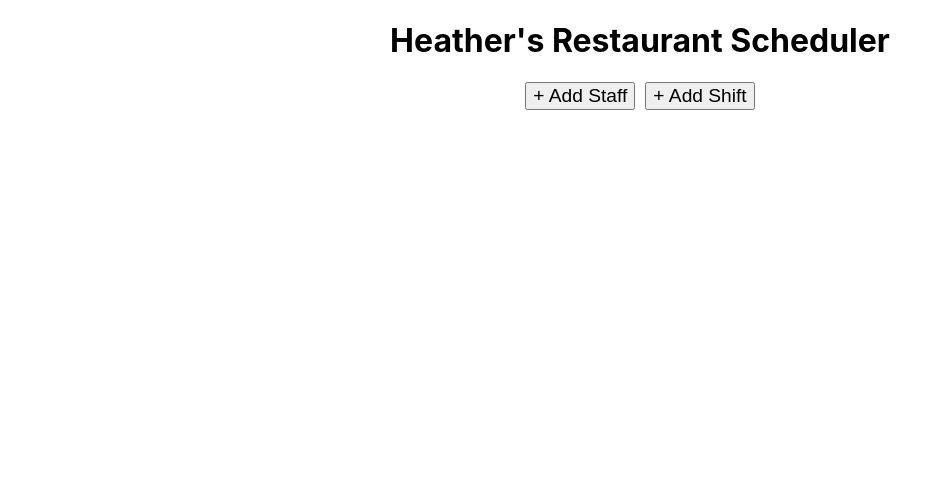
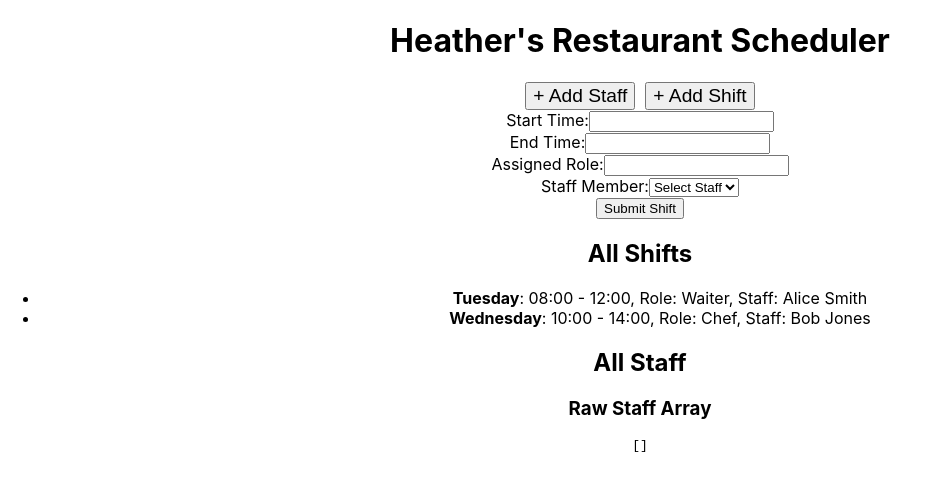
Before and after one commit to heathercaz/RestaurantStaffScheduler, a React (Create React App) app in the folder restaurant-scheduler/: page / in a window 1280 px wide. Both pictures are taken after a click on the button "+ Add Shift". Shown: the top 490 px of the page, without its empty margins (0-930 px from the left). Built offline with nearby package versions, Linux system fonts and the light colour scheme.

Commit message:
Added way to store staff member data

```diff
--- a/restaurant-scheduler/src/App.js
+++ b/restaurant-scheduler/src/App.js
@@ -10,6 +10,35 @@ function App() {
   const [submittedName, setResp] = useState('');
   const [showForm, setShowForm] = useState(false);
 
+  // Shift form state
+  const [showShiftForm, setShowShiftForm] = useState(false);
+  const [startTime, setStartTime] = useState('');
+  const [endTime, setEndTime] = useState('');
+  const [assignedRole, setAssignedRole] = useState('');
+  const [selectedStaff, setSelectedStaff] = useState('');
+
+  // Example staff list for dropdown (replace with backend data if needed)
+  const [staffList, setStaffList] = useState([]);
+  const foo = "bar";
+
+  // Example shift list for display (replace with backend data if needed)
+  const [shiftList, setShiftList] = useState([
+    {
+      day: 'Tuesday',
+      start_time: '08:00',
+      end_time: '12:00',
+      assigned_role: 'Waiter',
+      staff: 'Alice Smith'
+    },
+    {
+      day: 'Wednesday',
+      start_time: '10:00',
+      end_time: '14:00',
+      assigned_role: 'Chef',
+      staff: 'Bob Jones'
+    }
+  ]);
+
   const handleSubmit = async (e) => {
     e.preventDefault();
     const contact_info = {
@@ -17,15 +46,34 @@ function App() {
       phone_num: phoneNum,
       email: email
     };
-    console.log("Submitting:", { name, role, contact_info }); // Print submitted data to console
+    console.log("Submitting:", { name, role, contact_info });
     const response = await axios.post('http://localhost/php-backend/index.php', { name, role, contact_info });
     console.log(response);
-    setResp(response.data.message);
+    setResp(response.data.message); // Assuming the first staff member is the one just added
     setName('');
     setRole('');
     setPhoneNum('');
     setEmail('');
-    setShowForm(false); // Hide form after submit
+    setShowForm(false);
+
+    console.log("Staff members from response:", response.data.staffMembers);
+    // Fill staffList with staff members from response.data if available
+    if (response.data.staffMembers) {
+      setStaffList(response.data.staffMembers);
+    }
+
+    console.log("Updated staff list:", staffList);
+  };
+
+  const handleShiftSubmit = async (e) => {
+    e.preventDefault();
+    console.log("Submitting shift:", { startTime, endTime, assignedRole, selectedStaff });
+    // Send shift data to backend if needed
+    setStartTime('');
+    setEndTime('');
+    setAssignedRole('');
+    setSelectedStaff('');
+    setShowShiftForm(false);
   };
 
   return (
@@ -33,11 +81,16 @@ function App() {
       <h1>Heather's Restaurant Scheduler</h1>
       <button
         style={{fontSize: '1.2em', marginRight: '10px'}}
-        onClick={() => setShowForm(true)}
+        onClick={() => { setShowForm(true); setShowShiftForm(false); }}
       >
         + Add Staff
       </button>
-      <button style={{fontSize: '1.2em'}}>+ Add Shift</button>
+      <button
+        style={{fontSize: '1.2em'}}
+        onClick={() => { setShowShiftForm(true); setShowForm(false); }}
+      >
+        + Add Shift
+      </button>
       <br />
       {showForm && (
         <form onSubmit={handleSubmit}>
@@ -80,9 +133,78 @@ function App() {
           <button type="submit">Submit</button>
         </form>
       )}
+      {showShiftForm && (
+        <form onSubmit={handleShiftSubmit}>
+          <label>
+            Start Time:
+            <input
+              type="text"
+              value={startTime}
+              onChange={e => setStartTime(e.target.value)}
+            />
+          </label>
+          <br />
+          <label>
+            End Time:
+            <input
+              type="text"
+              value={endTime}
+              onChange={e => setEndTime(e.target.value)}
+            />
+          </label>
+          <br />
+          <label>
+            Assigned Role:
+            <input
+              type="text"
+              value={assignedRole}
+              onChange={e => setAssignedRole(e.target.value)}
+            />
+          </label>
+          <br />
+          <label>
+            Staff Member:
+            <select
+              value={selectedStaff}
+              onChange={e => setSelectedStaff(e.target.value)}
+            >
+              <option value="">Select Staff</option>
+              {staffList.map((staff, idx) => (
+                <option key={idx} value={staff.name}>
+                  {staff.name} ({staff.role})
+                </option>
+              ))}
+            </select>
+          </label>
+          <br />
+          <button type="submit">Submit Shift</button>
+        </form>
+      )}
       {submittedName && (
         <p>You entered: {submittedName}</p>
       )}
+
+      {/* Section: List all shifts and assigned staff */}
+      <h2>All Shifts</h2>
+      <ul>
+        {shiftList.map((shift, idx) => (
+          <li key={idx}>
+            <strong>{shift.day}</strong>: {shift.start_time} - {shift.end_time}, Role: {shift.assigned_role}, Staff: {shift.staff}
+          </li>
+        ))}
+      </ul>
+
+      {/* Section: List all staff */}
+      <h2>All Staff</h2>
+      <ul>
+        {staffList.map((staff, idx) => (
+          <li key={idx}>
+            {staff.name} - {staff.role}, Phone: {staff.phone_num}, Email: {staff.email}
+          </li>
+          ))}
+      </ul>
+      <h3>Raw Staff Array</h3>
+      <pre>{JSON.stringify(staffList)}</pre>
     </div>
   );
 }
```
Also changed, not shown: 1 other file (tests, documents, lock files or other folders).
